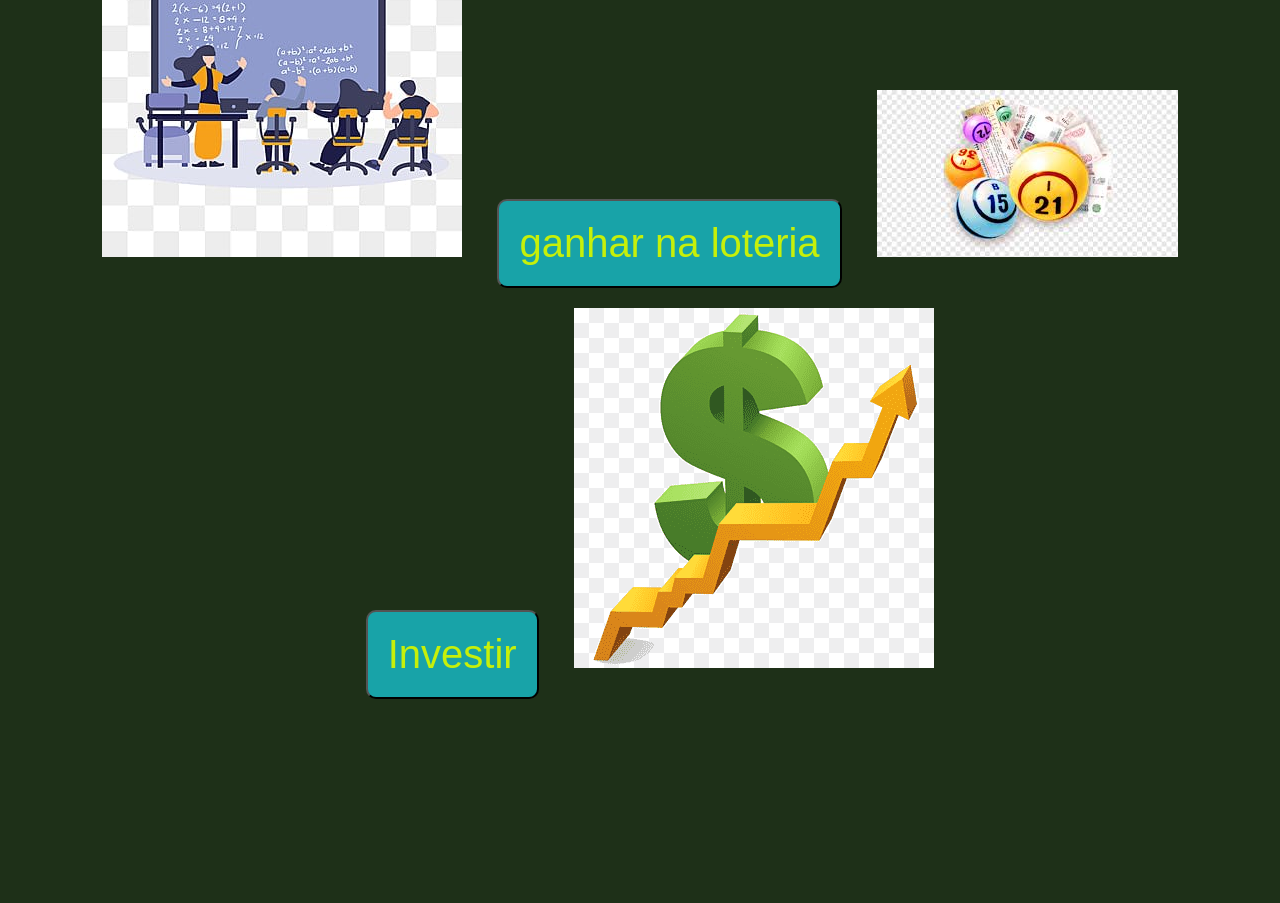
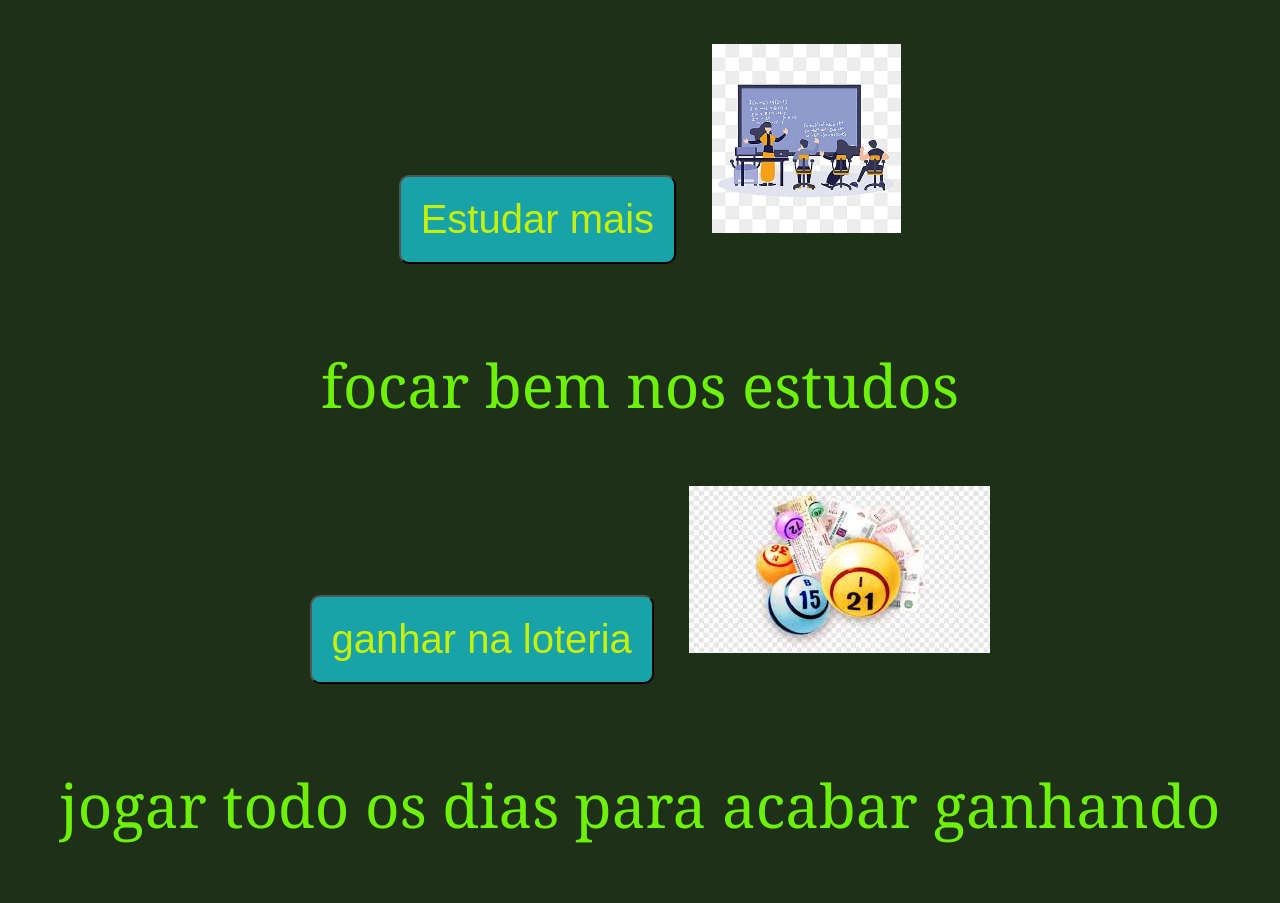
Before and after one commit to Adrencesar/meta2024, a plain HTML site: page index.html in a window 1280 px wide. Shown: the part 620-1523 px from the top of the page. Before the commit the page ends 1347 px from the top, so only its background shows below. Drawn offline with Linux system fonts and the light colour scheme.

Commit message:
Add files via upload

```diff
--- a/index.html
+++ b/index.html
@@ -12,13 +12,17 @@
     <div>
 
         <button class="botão">Aprender comando em JAVA</button>
-        <img src="./img/java.png">
+        <img class="imagem1" src="./img/java.png">
+        <p> montar varias instrução</p>
         <button class="botão">Estudar mais</button>
-        <img src="./img/estudar mais.png">
+        <img class="imagem1" src="./img/estudar mais.png">
+        <p> focar bem nos estudos</p>
         <button class="botão">ganhar na loteria</button>
-        <img src="./img/loteria.png">
+        <img class="imaigem1" src="./img/loteria.png">
+        <p> jogar todo os dias para acabar ganhando</p>
         <button class="botão">Investir</button>
-        <img src="./img/investir.png">
+        <img class="imagem1" src="./img/investir.png">
+        <p> comprar algo em maior valor</p>
     </div>
 </body>
 </html>
--- a/style.css
+++ b/style.css
@@ -31,3 +31,7 @@ body{
     align-items: center;
     margin: 0 auto;
 }
+.imagem1{
+    width: 15%;
+    height: 15%;
+}
```
